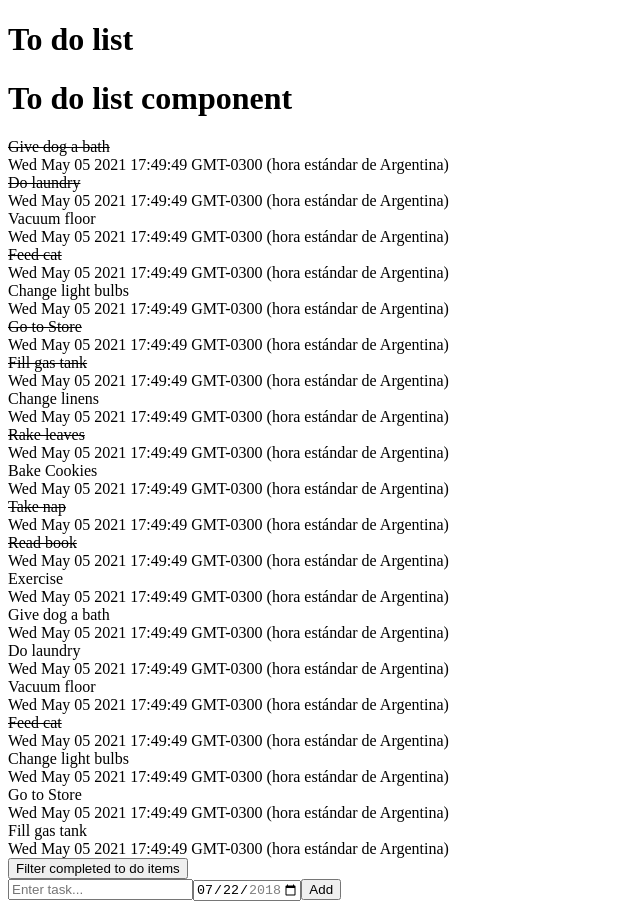
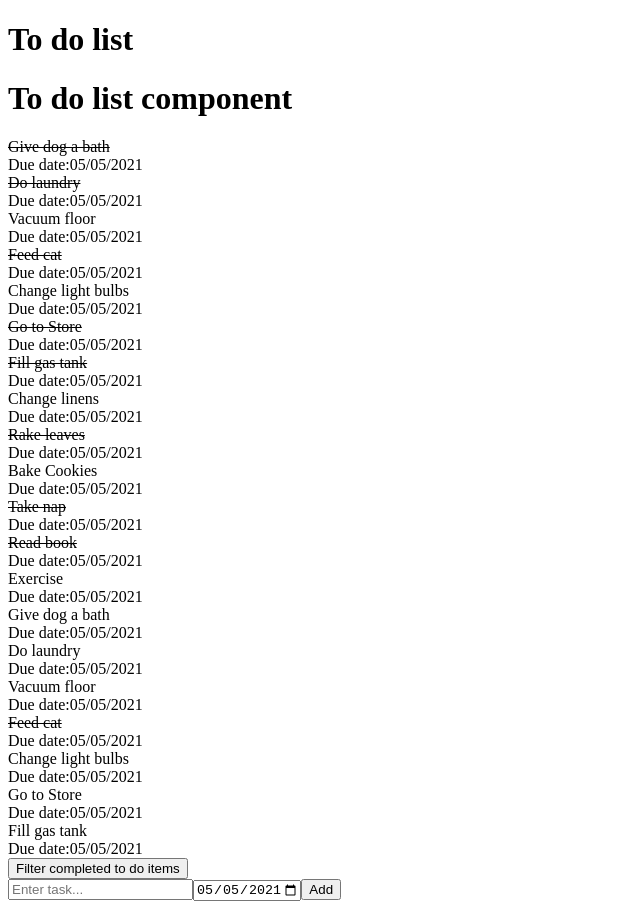
Before and after one commit to AndreaGallo264/todo-app, a React (Create React App) app: page / in a window 1280 px wide. Shown: the whole page, without its empty margins (0-640 px from the left). Built offline with nearby package versions, Linux system fonts and the light colour scheme.

Commit message:
style-dueDate -fixed moment warning -min/max date implemented

```diff
--- a/package.json
+++ b/package.json
@@ -8,6 +8,7 @@
     "@testing-library/jest-dom": "^5.12.0",
     "@testing-library/react": "^11.2.6",
     "@testing-library/user-event": "^12.8.3",
+    "moment": "^2.29.1",
     "react": "^17.0.2",
     "react-dom": "^17.0.2",
     "react-scripts": "4.0.3",
--- a/src/ToDo/index.jsx
+++ b/src/ToDo/index.jsx
@@ -1,7 +1,9 @@
 import React from "react";
+import moment from "moment";
 import "./style.css";
 
 const ToDo = ({ todo, handleToggle }) => {
+  const formatedDate = moment(new Date(todo.dueDate)).format("MM/DD/YYYY");
   return (
     <>
       <div
@@ -12,7 +14,7 @@ const ToDo = ({ todo, handleToggle }) => {
       >
         {todo.task}
       </div>
-      <div>{todo.dueDate}</div>
+      <div>Due date:{formatedDate}</div>
     </>
   );
 };
--- a/src/ToDoForm/index.jsx
+++ b/src/ToDoForm/index.jsx
@@ -1,10 +1,12 @@
 import React, { useState } from "react";
-
+import moment from "moment";
 const ToDoForm = ({ addTask }) => {
-  const [userInput, setUserInput] = useState({
+  const today = moment(new Date()).format("yyyy-MM-DD");
+  const initialValue = {
     task: "",
-    dueDate: new Date(),
-  });
+    dueDate: today,
+  };
+  const [userInput, setUserInput] = useState(initialValue);
   const handleChange = (event) => {
     setUserInput({
       ...userInput,
@@ -14,10 +16,7 @@ const ToDoForm = ({ addTask }) => {
   const handleSubmit = (e) => {
     e.preventDefault();
     addTask(userInput);
-    setUserInput({
-      task: "",
-      dueDate: new Date(),
-    });
+    setUserInput(initialValue);
   };
   return (
     <form onSubmit={handleSubmit}>
@@ -27,15 +26,16 @@ const ToDoForm = ({ addTask }) => {
         onChange={handleChange}
         placeholder="Enter task..."
         name="task"
+        required
       />
       <input
         type="date"
-        id="start"
         name="dueDate"
-        value="2018-07-22"
-        min="2018-01-01"
-        max="2018-12-31"
+        value={userInput.dueDate}
+        min={today}
+        max="2050-01-01"
         onChange={handleChange}
+        required
       />
       <button type="submit">Add</button>
     </form>
```
Also changed, not shown: 1 other file (tests, documents, lock files or other folders).
